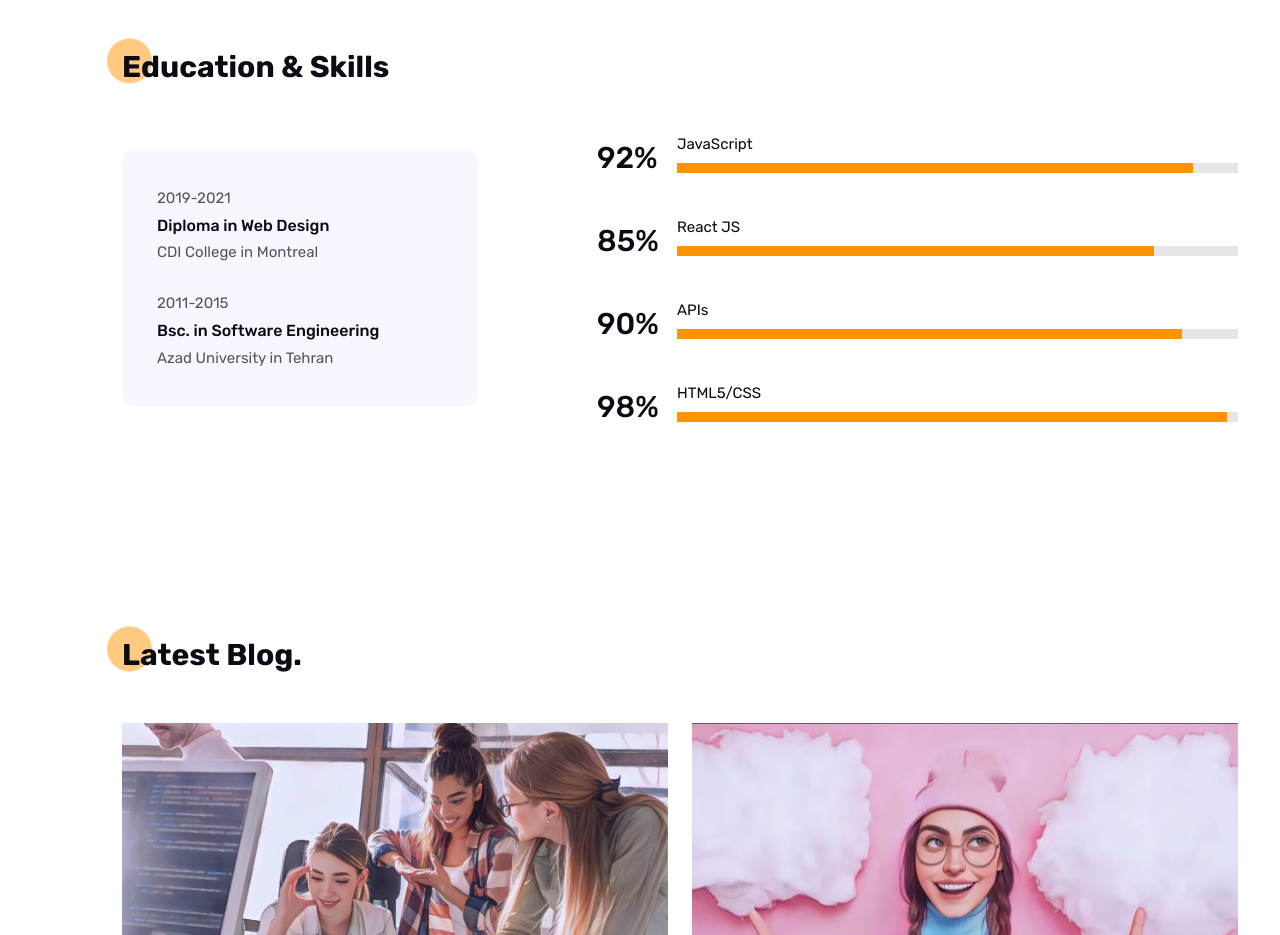
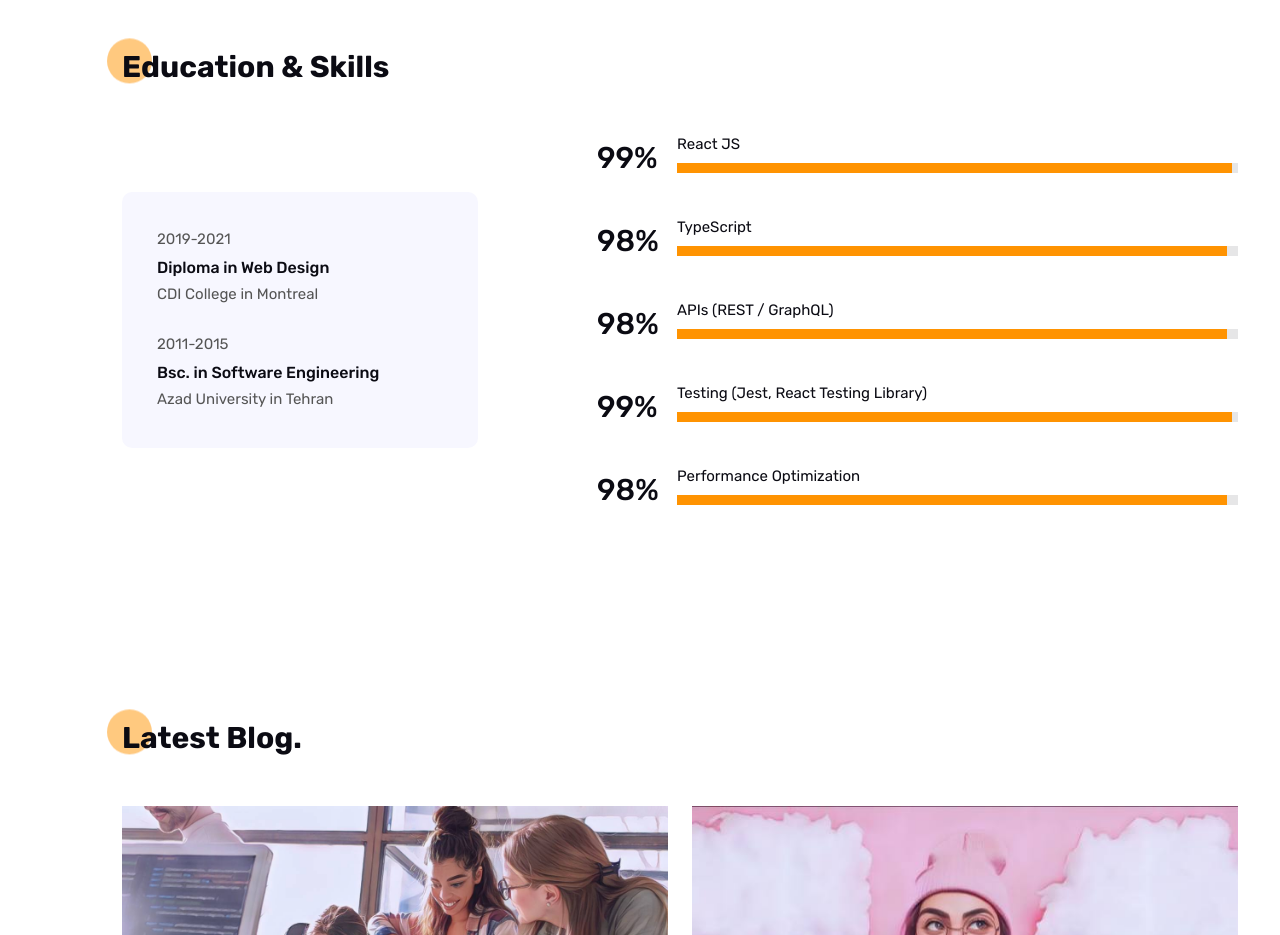
Before and after one commit to mahshidzandian/portfolio, a React (Create React App) app: page / in a window 1280 px wide. Shown: the part 3800-4735 px from the top of the page. Built offline with nearby package versions, Linux system fonts and the light colour scheme; a web font is replaced by a local one.

Commit message:
update education section

```diff
--- a/src/components/skills/Skills.jsx
+++ b/src/components/skills/Skills.jsx
@@ -4,25 +4,31 @@ import VisibilitySensor from "react-visibility-sensor";
 
 const skillContent = [
   {
-    name: "JavaScript",
-    numberPercent: "92",
+    name: "React JS",
+    numberPercent: "99",
     startCount: "0",
-    endCount: "92",
+    endCount: "99",
   },
   {
-    name: "React JS",
-    numberPercent: "85",
+    name: "TypeScript",
+    numberPercent: "98",
     startCount: "0",
-    endCount: "85",
+    endCount: "98",
   },
   {
-    name: "APIs",
-    numberPercent: "90",
+    name: "APIs (REST / GraphQL)",
+    numberPercent: "98",
     startCount: "0",
-    endCount: "90",
+    endCount: "98",
   },
   {
-    name: "HTML5/CSS",
+    name: "Testing (Jest, React Testing Library)",
+    numberPercent: "99",
+    startCount: "0",
+    endCount: "99",
+  },
+  {
+    name: "Performance Optimization",
     numberPercent: "98",
     startCount: "0",
     endCount: "98",
```
